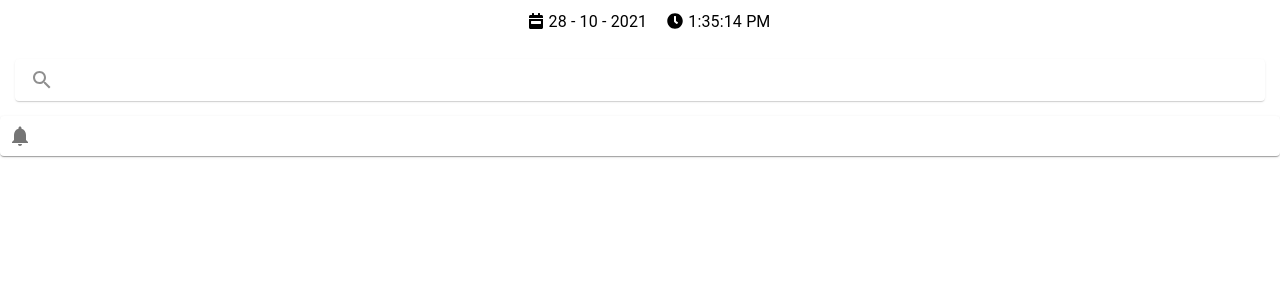
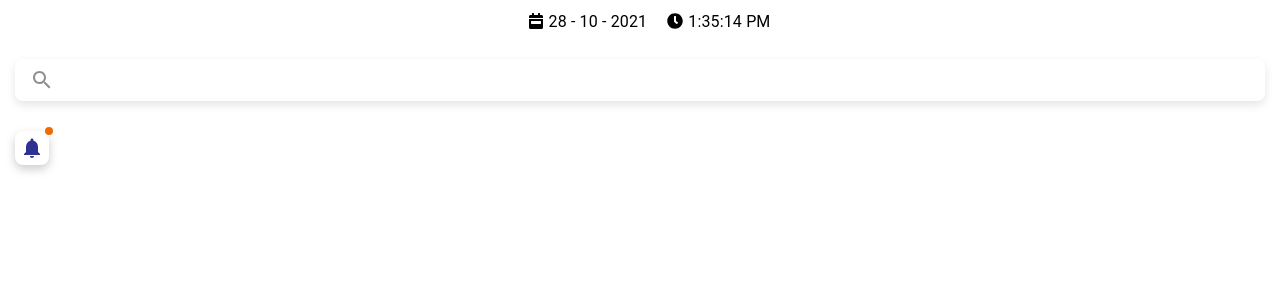
Before and after one commit to tqb310/clinic-management-react-app, a React (Create React App) app: page /dang-nhap in a window 1280 px wide. Shown: the top 300 px of the page. Built offline with nearby package versions, Linux system fonts and the light colour scheme.

Commit message:
Done notification UI

```diff
--- /dev/null
+++ b/src/_assets/style/_colors.scss
@@ -0,0 +1,2 @@
+$primary-color: #2E3192;
+$secondary-color: #EFAD0A;
--- a/src/_components/header/_components/Notification/index.jsx
+++ b/src/_components/header/_components/Notification/index.jsx
@@ -1,15 +1,15 @@
 import React from 'react';
-import {Paper, IconButton} from '@mui/material';
+import {Paper, IconButton, Badge } from '@mui/material';
 import {Notifications} from '@mui/icons-material';
 import './index.scss'
 // import PropTypes from 'prop-types'
 
 function Notification(props) {
     return (
-        <Paper className="notification">
-            <IconButton className="notification__btn">
+        <Paper className="notification" sx={{boxShadow: '0 4px 10px #CCC', borderRadius: 2, transition: 'all .3s'}}>
+            <Badge variant="dot" color="warning">
                 <Notifications className="notification__icon"/>
-            </IconButton>
+            </Badge>
         </Paper>
     )
 }
--- a/src/_components/header/_components/Notification/index.scss
+++ b/src/_components/header/_components/Notification/index.scss
@@ -0,0 +1,17 @@
+@import '_assets/style/_colors.scss';
+
+.notification {
+    display: inline-block;
+    margin: 15px;
+
+    &__icon {
+        color: $primary-color;
+        padding: 5px;
+    }
+    &:hover {
+        background: #EEE;
+    }
+    &:active &__icon{
+        transform: scale(0.9,0.9);
+    }
+}
--- a/src/_components/header/_components/Search/index.jsx
+++ b/src/_components/header/_components/Search/index.jsx
@@ -6,7 +6,7 @@ import './index.scss';
 
 function SearchHeader() {
     return (
-        <Paper className="search">
+        <Paper className="search" sx={{boxShadow: '0 4px 10px #CCC', borderRadius: 2}}>
             <Search className="search__icon"/>
             <InputBase className="search__input"/>
         </Paper>
--- a/src/_components/header/_components/Search/index.scss
+++ b/src/_components/header/_components/Search/index.scss
@@ -4,7 +4,6 @@
     margin: 15px;
     opacity: 0.5;
     border-radius: 10px;
-    box-shadow: 0 4px 10px #CCC;
     &__icon, &__input {
         align-self: center;
     }
```
Also changed, not shown: src/_assets/style/_flex.scss (deleted, +0 -25 lines).
